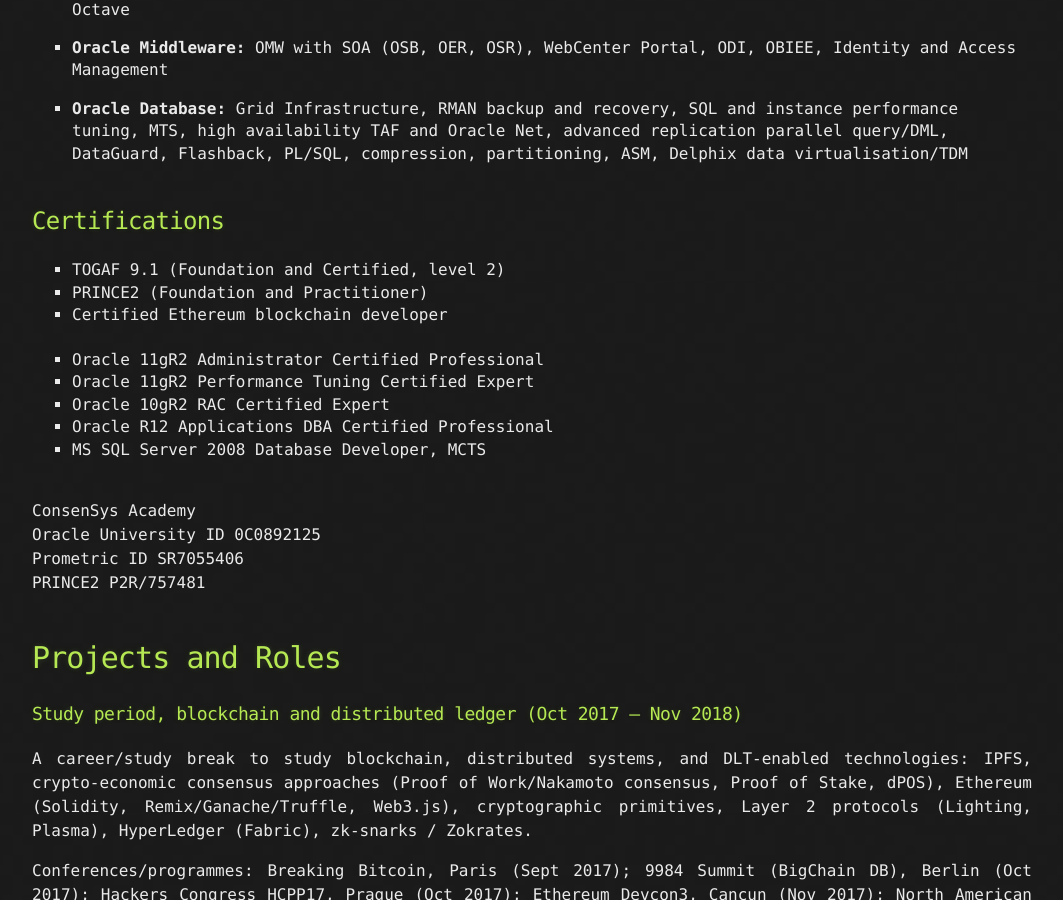
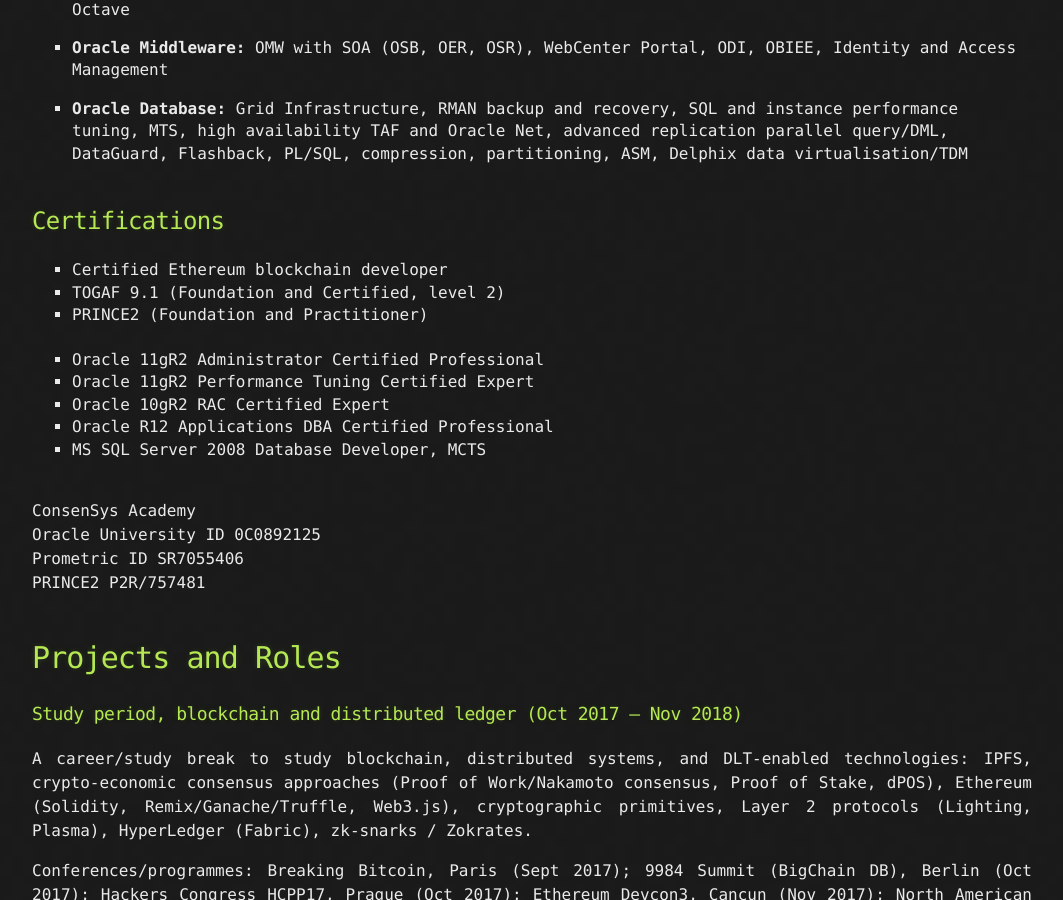
Before and after one commit to ryanwdavies/ryanwdavies.github.io, a Jekyll site: the page built from index.md, in a window 1280 px wide and 900 px high, scrolled down 782 px. Shown: the whole window, without its empty margins (108-1171 px from the left). Built offline with Jekyll 4.4.1, drawn with Linux system fonts in a browser that asks for light colours; the repository's description, which GitHub fills in, is left out.

```diff
--- a/index.md
+++ b/index.md
@@ -39,9 +39,9 @@ I London-based and am particularly interested in roles in DevOps, bespoke automa
 
 ## Certifications
 
+*   Certified Ethereum blockchain developer
 *   TOGAF 9.1 (Foundation and Certified, level 2)
-*   PRINCE2 (Foundation and Practitioner)
-*   Certified Ethereum blockchain developer<br /><br />
+*   PRINCE2 (Foundation and Practitioner)<br /><br />
 *   Oracle 11gR2 Administrator Certified Professional
 *   Oracle 11gR2 Performance Tuning Certified Expert
 *   Oracle 10gR2 RAC Certified Expert
```
